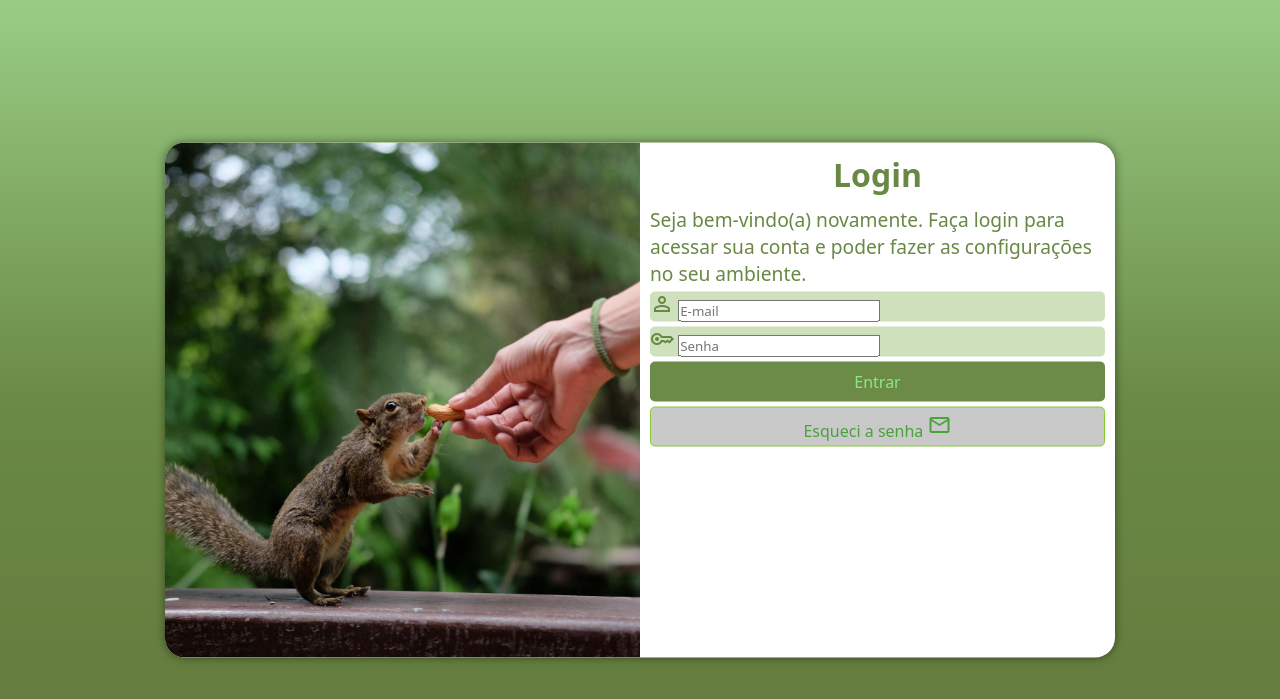
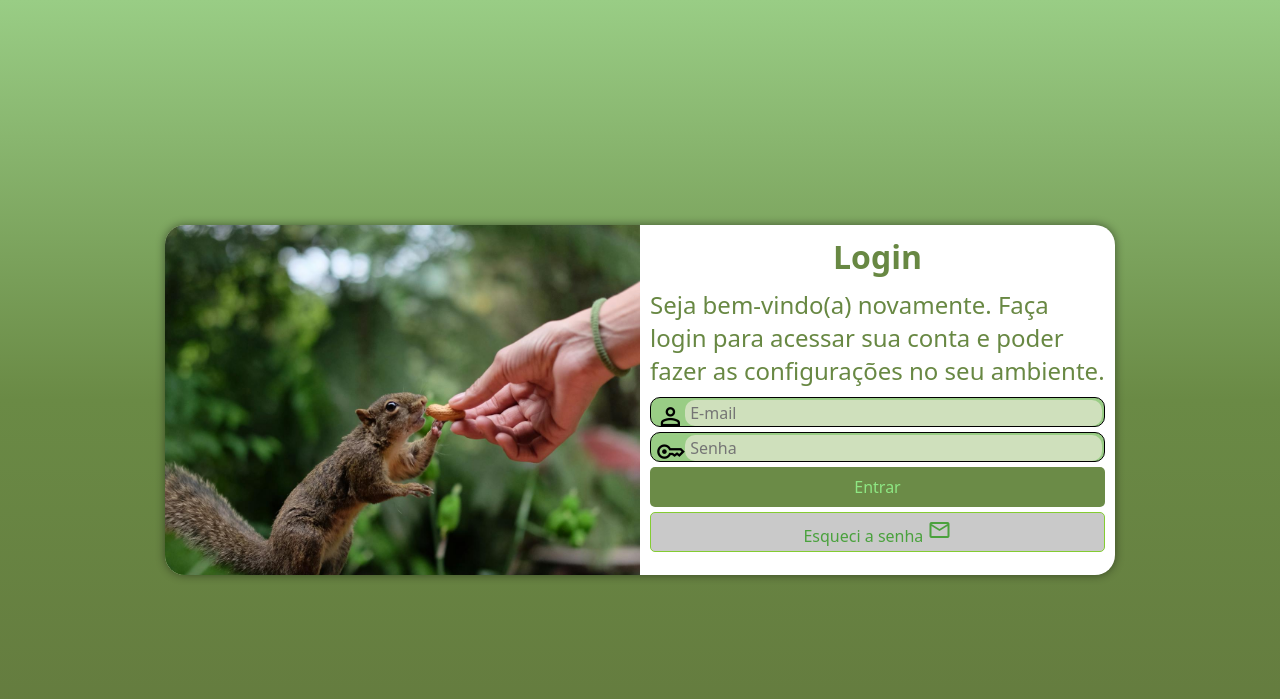
Before and after one commit to JoseMioto/Projeto-login, a PHP site: page / in a window 1280 px wide. Shown: the top 699 px of the page. Run offline with PHP 8.4, Linux system fonts and the light colour scheme.

Commit message:
Finalizei o projeto

```diff
--- a/estilos/meida-query.css
+++ b/estilos/meida-query.css
@@ -29,6 +29,11 @@
 
    }
 
+   #login{
+    width: 80vw;
+    height: 280px;
+   }
+
 }
 
 @media screen and (min-width: 992px){
@@ -39,6 +44,8 @@
 
     #login{
         width: 950px;
+        height: 350px;
+        font-size: 1em
     }
 
     #imagem{
@@ -57,7 +64,8 @@
     }
 
     #formulario > p{
-        font-size:1.2em;
+        font-size:1.5em;
+        margin: 10px 0px;
     }
 
 }
--- a/estilos/style.css
+++ b/estilos/style.css
@@ -32,7 +32,7 @@ main{
     top: 50%;
     left: 50%;
     overflow: hidden;
-    transform: translate(-50%, -50%);
+
 
     background-color: white;
     width: 250px;
@@ -42,6 +42,7 @@ main{
 
     transition: width 0.6s, height 0.6s;
     transition-timing-function: ease;
+    transform: translate(-50%, -50%);
 }
 
 #imagem{
@@ -72,15 +73,38 @@ main{
 
 .campo{
     display: block;
-    background-color:#CFE0BC;
+    background-color: #99CD85;
     width: 100%;
     height: 30px;
-    border-radius: 5px;
+    border-radius: 10px;
     margin: 5px 0px;
+    border: 1px solid black;
 }
 
 form label{
     display: none;
+}
+
+.campo > span{
+    color: rgb(0, 0, 0);
+    font-size: 1.8em;
+    width: 30px;
+    padding: 5px;
+}
+
+.campo > input{
+    background-color:#CFE0BC ;
+    font-size: 1em;
+    height: 90%;
+    width: calc(100% - 36px);
+    border: 0;
+    border-radius: 10px;
+    padding: 5px;
+    transform: translateY(-12px);
+}
+
+.campo > input:focus-within{
+    background-color: white;
 }
 
 form > input[type=submit]{
```
